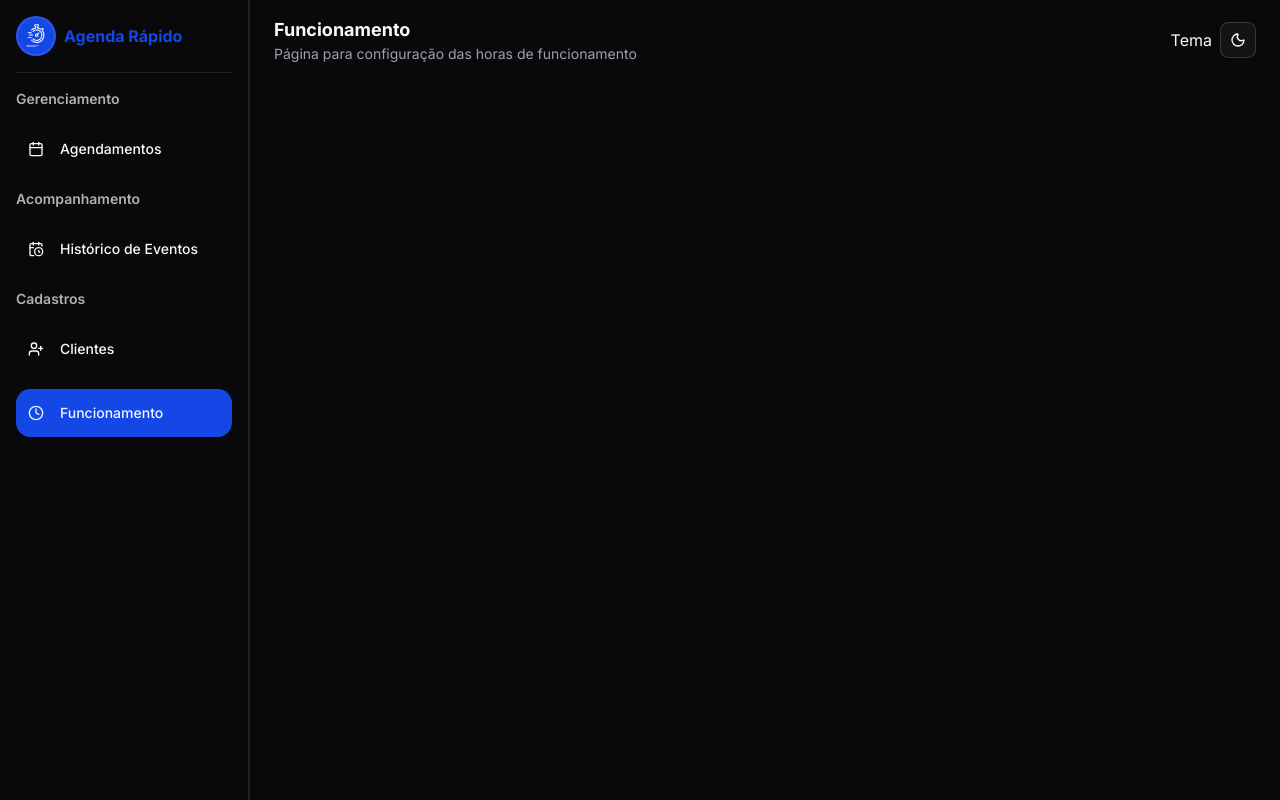
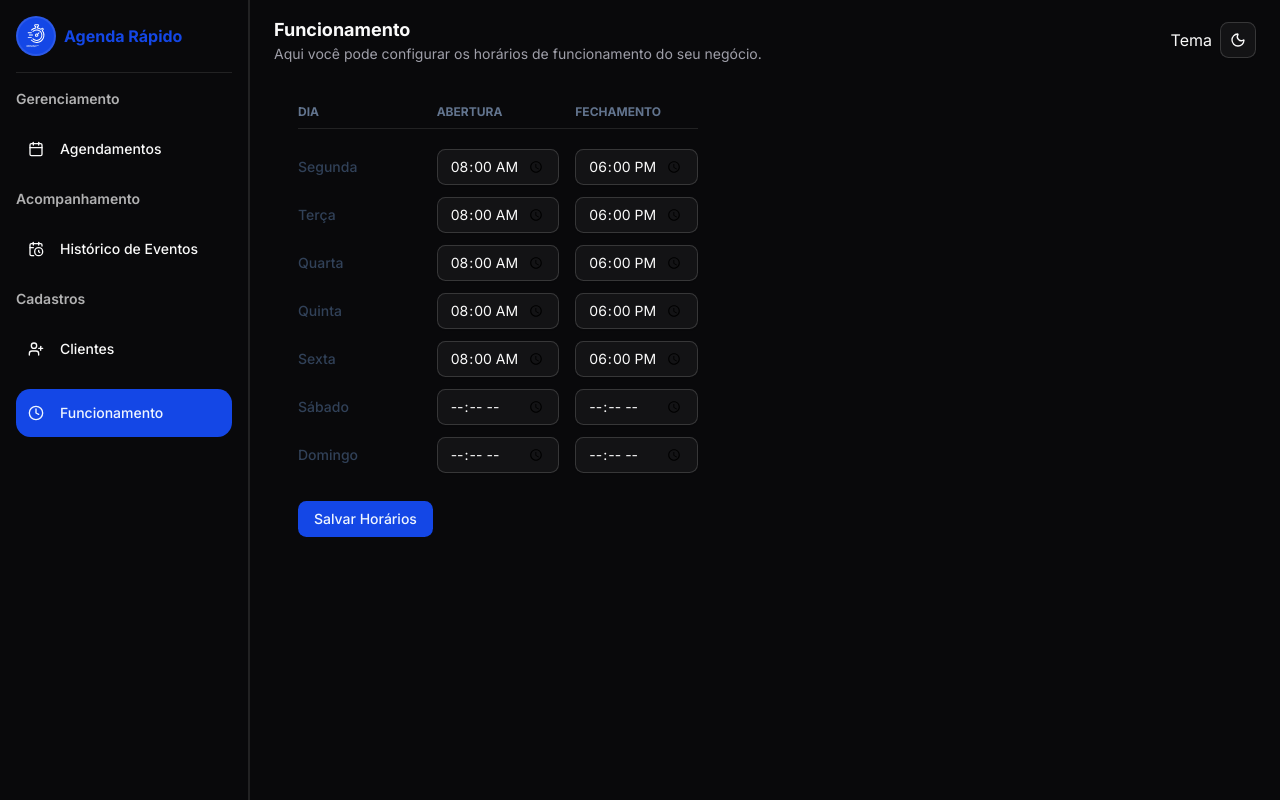
Before and after one commit to victors21dev/agenda-rapido, a React (Vite) app: page /funcionamento in a window 1280 px wide. Built offline with nearby package versions, Linux system fonts and the light colour scheme.

Commit message:
feat: Ensuring that standard data is passed to businesshourspage

```diff
--- a/src/pages/BusinessHours/columns.tsx
+++ /dev/null
@@ -1,23 +0,0 @@
-import type { ColumnDef } from "@tanstack/react-table";
-
-export type Payment = {
-  id: string;
-  amount: number;
-  status: "pending" | "processing" | "success" | "failed";
-  email: string;
-};
-
-export const columns: ColumnDef<Payment>[] = [
-  {
-    accessorKey: "status",
-    header: "Status",
-  },
-  {
-    accessorKey: "email",
-    header: "Email",
-  },
-  {
-    accessorKey: "amount",
-    header: "Amount",
-  },
-];
--- a/src/pages/BusinessHours/index.tsx
+++ b/src/pages/BusinessHours/index.tsx
@@ -1,14 +1,107 @@
+import { useEffect, useState } from "react";
+
+import { MOCK_HOURS_OPEN_CLOSE } from "@/mocks/time-list-open-close";
+
 import Header from "@/components/layout/Header";
 import LayoutDefaultDesktop from "@/components/layout/LayoutDefaultDesktop";
+import LoadingWarning from "@/components/layout/LoadingWarning";
+import { Button } from "@/components/ui/button";
+import { Input } from "@/components/ui/input";
 
 const BusinessHoursPage = () => {
+  // Estado com os dados do mock
+  const [hours, setHours] = useState<typeof MOCK_HOURS_OPEN_CLOSE>([]);
+  const [loading, setLoading] = useState(true);
+
+  // Atualizar horário
+  const handleTimeChange = (
+    id: number,
+    field: "open" | "close",
+    value: string,
+  ) => {
+    setHours((prev) =>
+      prev.map((item) =>
+        item.id === id ? { ...item, [field]: value || null } : item,
+      ),
+    );
+  };
+
+  useEffect(() => {
+    const fetchHours = () => {
+      setLoading(true);
+
+      // Simula o tempo de resposta do servidor
+      setTimeout(() => {
+        try {
+          setHours(MOCK_HOURS_OPEN_CLOSE);
+        } catch (error) {
+          console.error("Erro ao carregar horários:", error);
+        } finally {
+          setLoading(false);
+        }
+      }, 800);
+    };
+
+    fetchHours();
+  }, []);
+
   return (
     <LayoutDefaultDesktop>
       <div>
         <Header
           title="Funcionamento"
-          description="Página para configuração das horas de funcionamento"
+          description="Aqui você pode configurar os horários de funcionamento do seu negócio."
         />
+      </div>
+
+      <div className="flex flex-col gap-3 max-w-md p-6 rounded-lg">
+        {loading ? (
+          <LoadingWarning description="Carregando horários de funcionamento..." />
+        ) : (
+          <>
+            <div className="grid grid-cols-3 gap-4 mb-2 text-xs font-bold uppercase text-slate-500 border-b pb-2">
+              <span>Dia</span>
+              <span>Abertura</span>
+              <span>Fechamento</span>
+            </div>
+
+            {hours.map((item) => (
+              <div
+                key={item.id}
+                className="grid grid-cols-3 items-center gap-4"
+              >
+                <div className="text-sm font-medium text-slate-700">
+                  {item.dayweek.split("-")[0]}
+                </div>
+
+                <Input
+                  type="time"
+                  value={item.open || ""}
+                  onChange={(e) =>
+                    handleTimeChange(item.id, "open", e.target.value)
+                  }
+                  className="w-full h-9"
+                />
+
+                <Input
+                  type="time"
+                  value={item.close || ""}
+                  onChange={(e) =>
+                    handleTimeChange(item.id, "close", e.target.value)
+                  }
+                  className="w-full h-9"
+                />
+              </div>
+            ))}
+
+            <Button
+              onClick={() => console.log("Dados salvos:", hours)}
+              className="mt-4 w-fit"
+            >
+              Salvar Horários
+            </Button>
+          </>
+        )}
       </div>
     </LayoutDefaultDesktop>
   );
```
